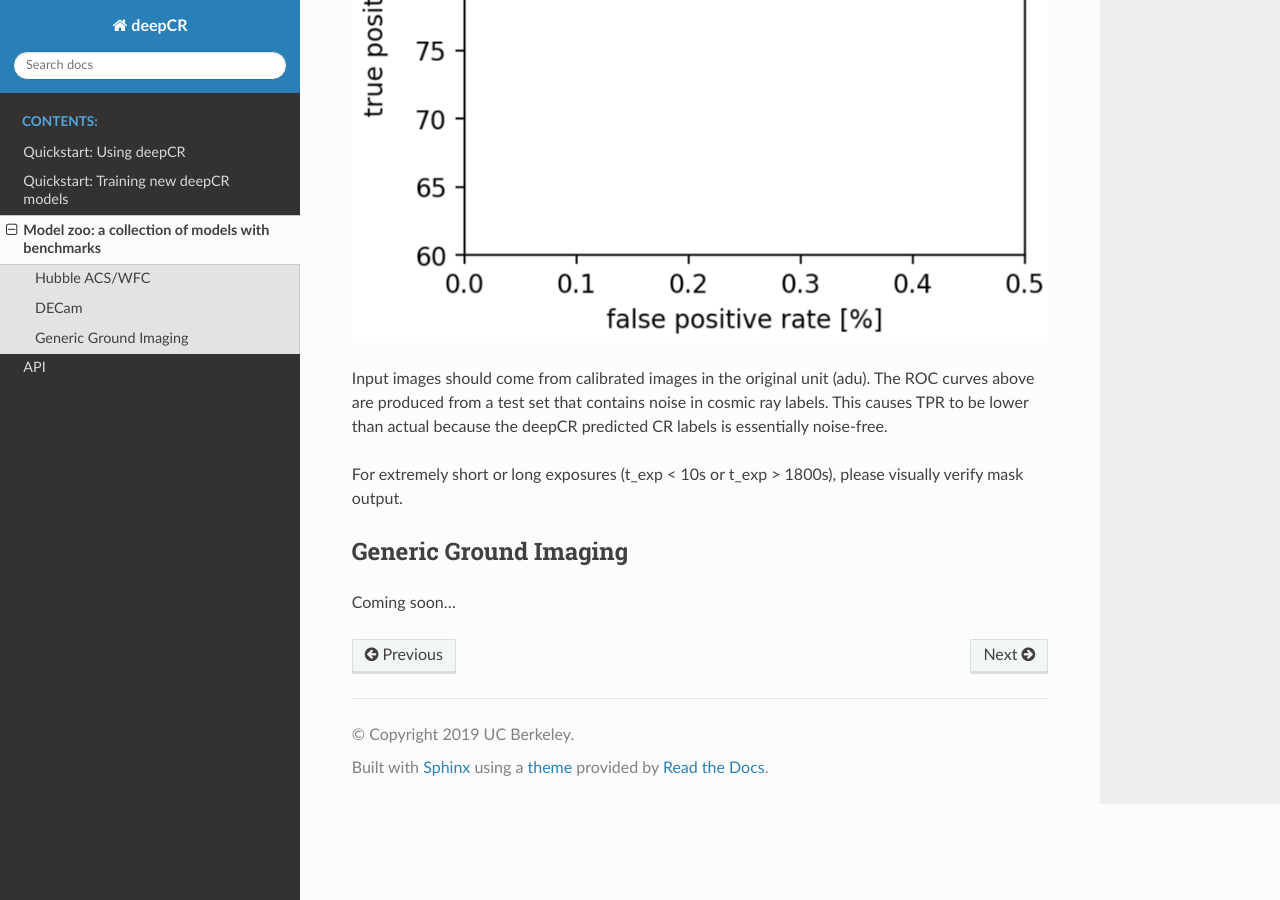
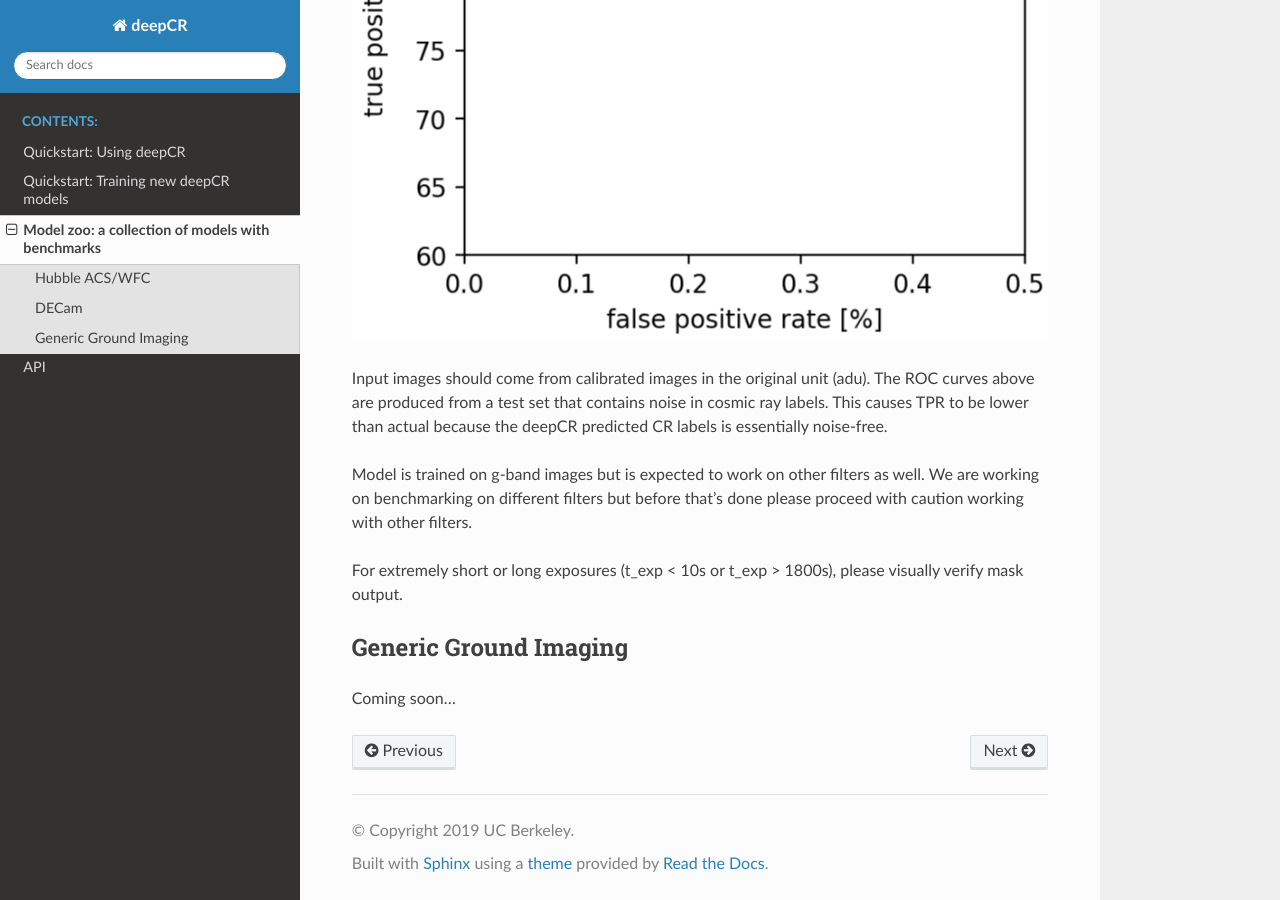
Before and after one commit to profjsb/deepCR, a Sphinx documentation site: the page built from docs/model_zoo.rst, in a window 1280 px wide and 900 px high, scrolled down 1355 px. Built offline with Sphinx 7.4.7 and the Read the Docs theme 2.0.0, drawn with Linux system fonts in a browser that asks for light colours.

```diff
--- a/docs/index.rst
+++ b/docs/index.rst
@@ -36,7 +36,7 @@
 
    git clone https://github.com/profjsb/deepCR.git
    cd deepCR/
-   pip install
+   python setup.py install
 
 Currently available models
 ^^^^^^^^^^^^^^^^^^^^^^^^^^
--- a/docs/model_zoo.rst
+++ b/docs/model_zoo.rst
@@ -36,6 +36,10 @@
 The ROC curves above are produced from a test set that contains noise in cosmic ray labels.
 This causes TPR to be lower than actual because the deepCR predicted CR labels is essentially noise-free.
 
+Model is trained on g-band images but is expected to work on
+other filters as well. We are working on benchmarking on different filters
+but before that's done please proceed with caution working with other filters.
+
 For extremely short or long exposures (t_exp < 10s or t_exp > 1800s), please visually verify mask output.
 
 Generic Ground Imaging
```
Also changed, not shown: README.md (+6 -2 lines).
